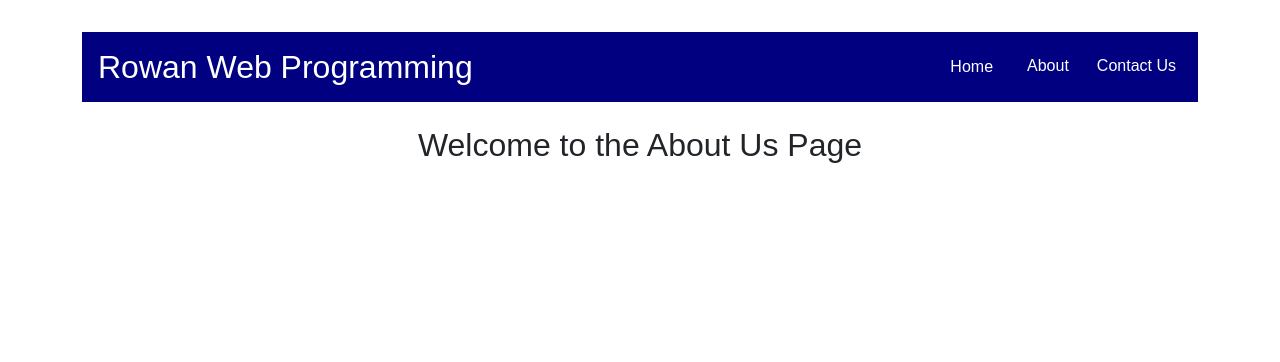
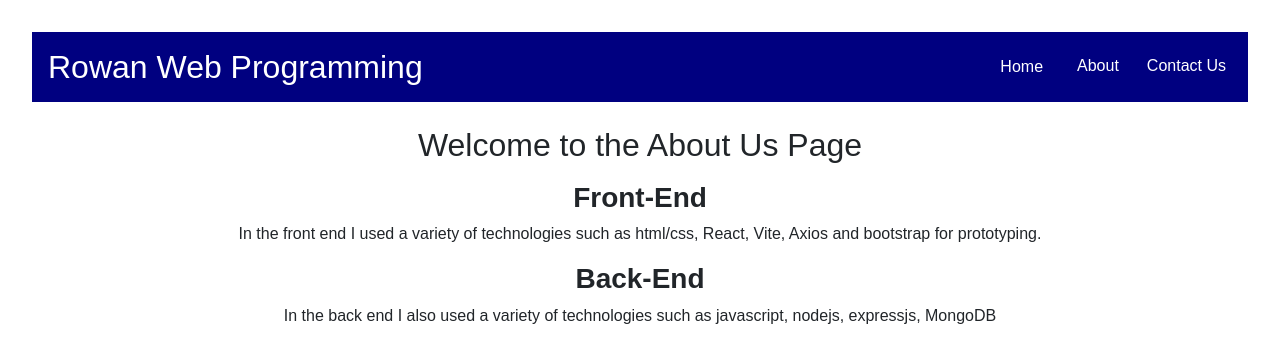
Before and after one commit to robins133/NewMovieMern, a React (Vite) app in the folder client/: page /about in a window 1280 px wide. Shown: the top 362 px of the page. Built offline with nearby package versions, Linux system fonts and the light colour scheme.

Commit message:
p4 complete

```diff
--- a/client/src/About.jsx
+++ b/client/src/About.jsx
@@ -6,7 +6,7 @@ import './Contact.css';
 function About() {
 
     return (
-        <div className='container'>
+        <div>
             <div className='navbar'>
                 <div className='navbar-left'>
                     <h2>Rowan Web Programming</h2>
@@ -19,6 +19,17 @@ function About() {
             </div>
             <br/>
             <h2>Welcome to the About Us Page</h2>
+            <p></p>
+            <h3><strong>Front-End</strong></h3>
+            <p>
+                In the front end I used a variety of technologies such as html/css, React, Vite, Axios and bootstrap for prototyping.
+
+            </p>
+            <h3><strong>Back-End</strong></h3>
+            <p>
+                In the back end I also used a variety of technologies such as javascript, nodejs, expressjs, MongoDB
+
+            </p>
         </div>
     )
 }
```
Also changed, not shown: 1 other file (tests, documents, lock files or other folders).
